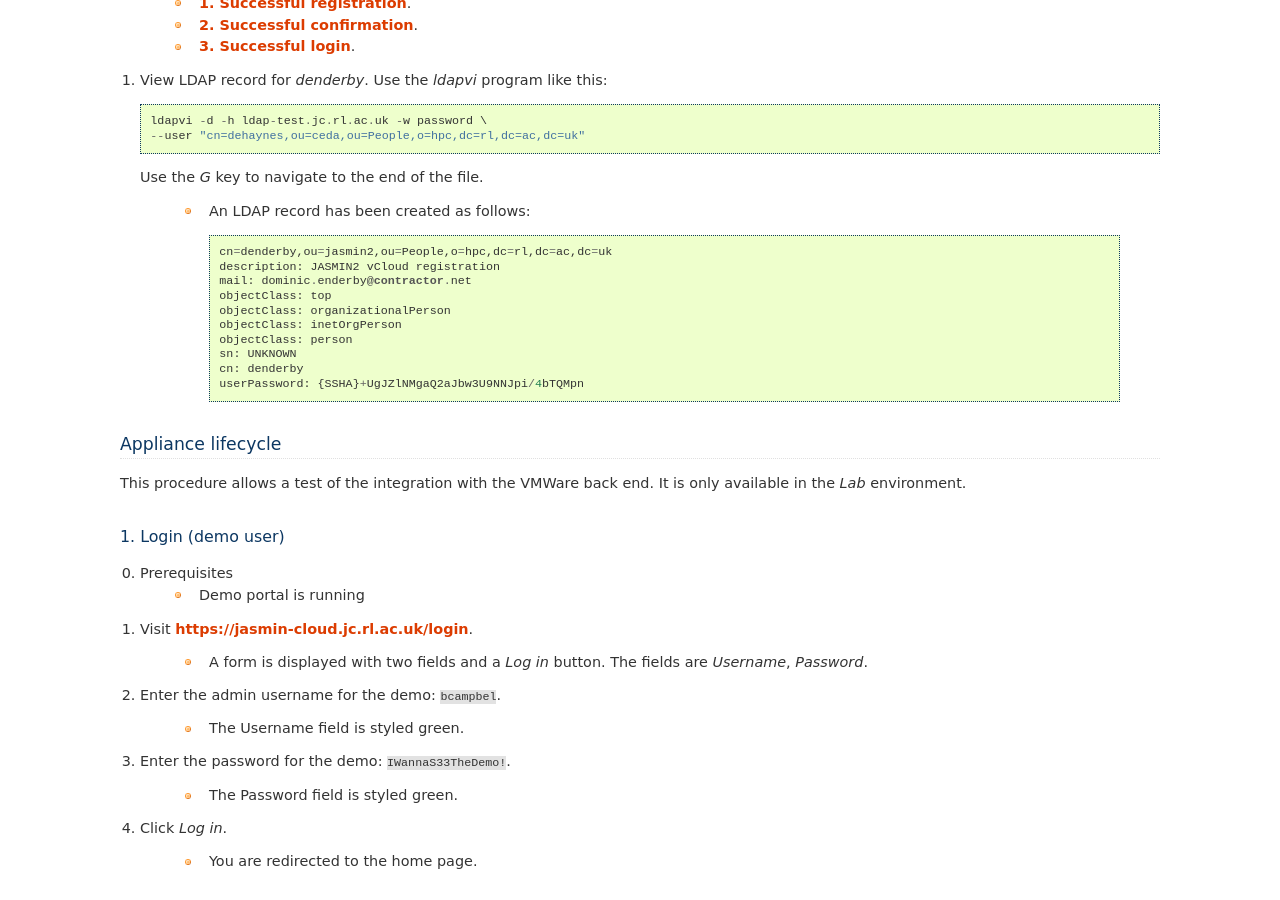
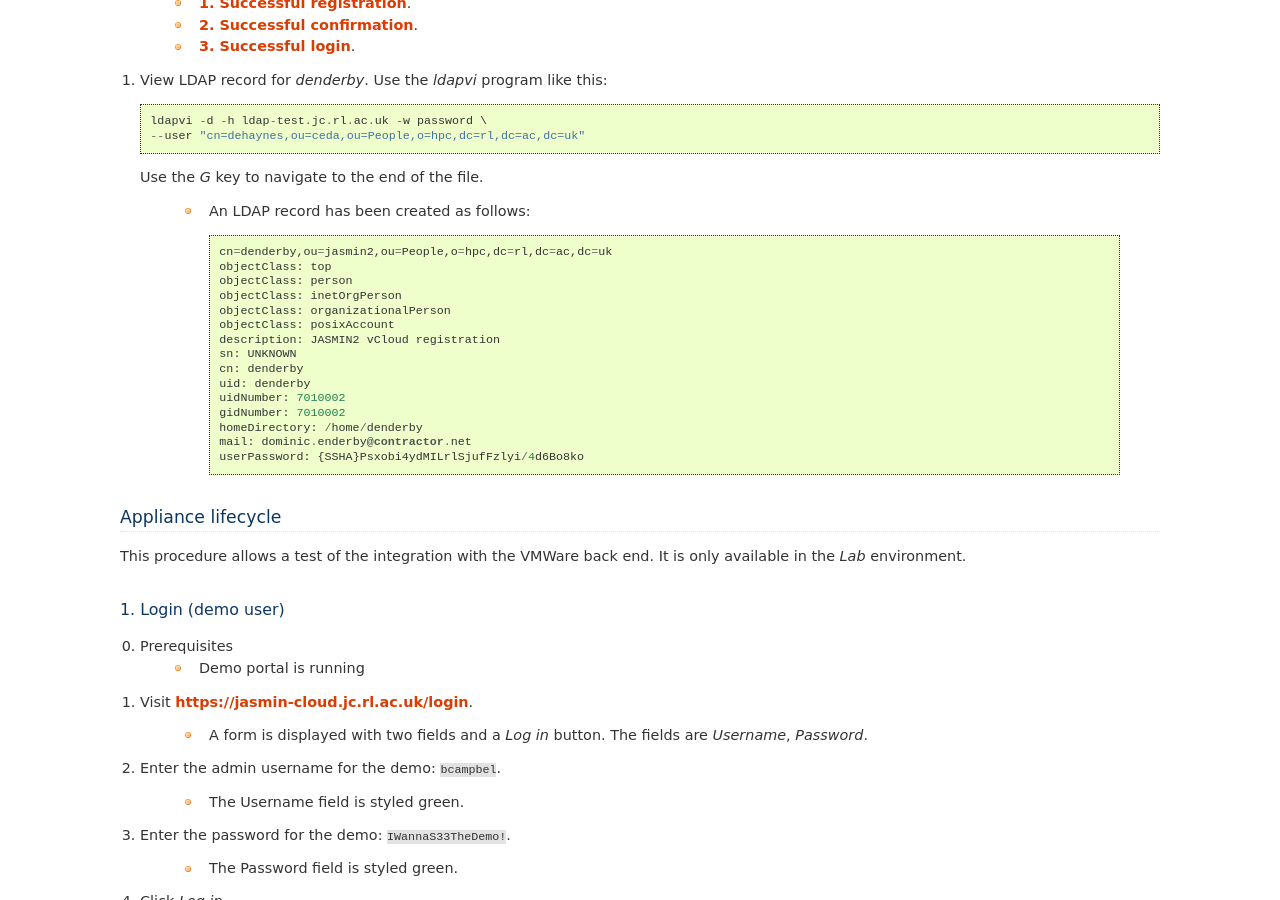
Before and after one commit to cedadev/cloudhands-ops, a Sphinx documentation site: the page built from cloudhands/ops/doc/tst-integration.rst, in a window 1280 px wide and 900 px high, scrolled down 2746 px. Built offline with Sphinx 7.4.7, drawn with Linux system fonts in a browser that asks for light colours; pages that are not in the unit, such as notebooks, are missing from menus.

Commit message:
Updated expected LDAP entry in tets results.

```diff
--- a/cloudhands/ops/doc/tst-integration.rst
+++ b/cloudhands/ops/doc/tst-integration.rst
@@ -151,16 +151,22 @@ This procedure tests various paths through the user registration process.
 
     * An LDAP record has been created as follows::
 
-          cn=denderby,ou=jasmin2,ou=People,o=hpc,dc=rl,dc=ac,dc=uk
-          description: JASMIN2 vCloud registration
-          mail: dominic.enderby@contractor.net
-          objectClass: top
-          objectClass: organizationalPerson
-          objectClass: inetOrgPerson
-          objectClass: person
-          sn: UNKNOWN
-          cn: denderby
-          userPassword: {SSHA}+UgJZlNMgaQ2aJbw3U9NNJpi/4bTQMpn
+        cn=denderby,ou=jasmin2,ou=People,o=hpc,dc=rl,dc=ac,dc=uk
+        objectClass: top
+        objectClass: person
+        objectClass: inetOrgPerson
+        objectClass: organizationalPerson
+        objectClass: posixAccount
+        description: JASMIN2 vCloud registration
+        sn: UNKNOWN
+        cn: denderby
+        uid: denderby
+        uidNumber: 7010002
+        gidNumber: 7010002
+        homeDirectory: /home/denderby
+        mail: dominic.enderby@contractor.net
+        userPassword: {SSHA}Psxobi4ydMILrlSjufFzlyi/4d6Bo8ko
+
 
 Appliance lifecycle
 ~~~~~~~~~~~~~~~~~~~
```
